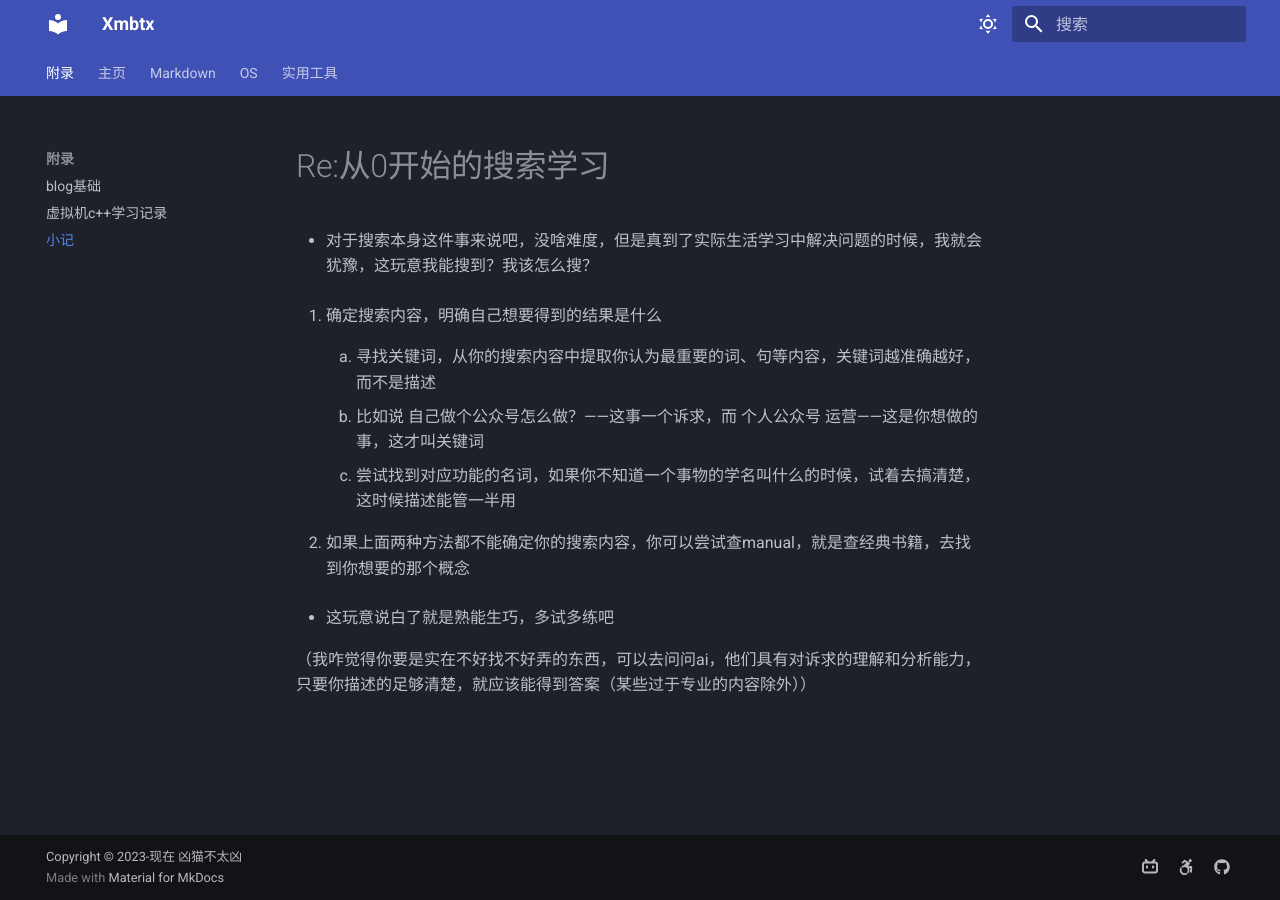
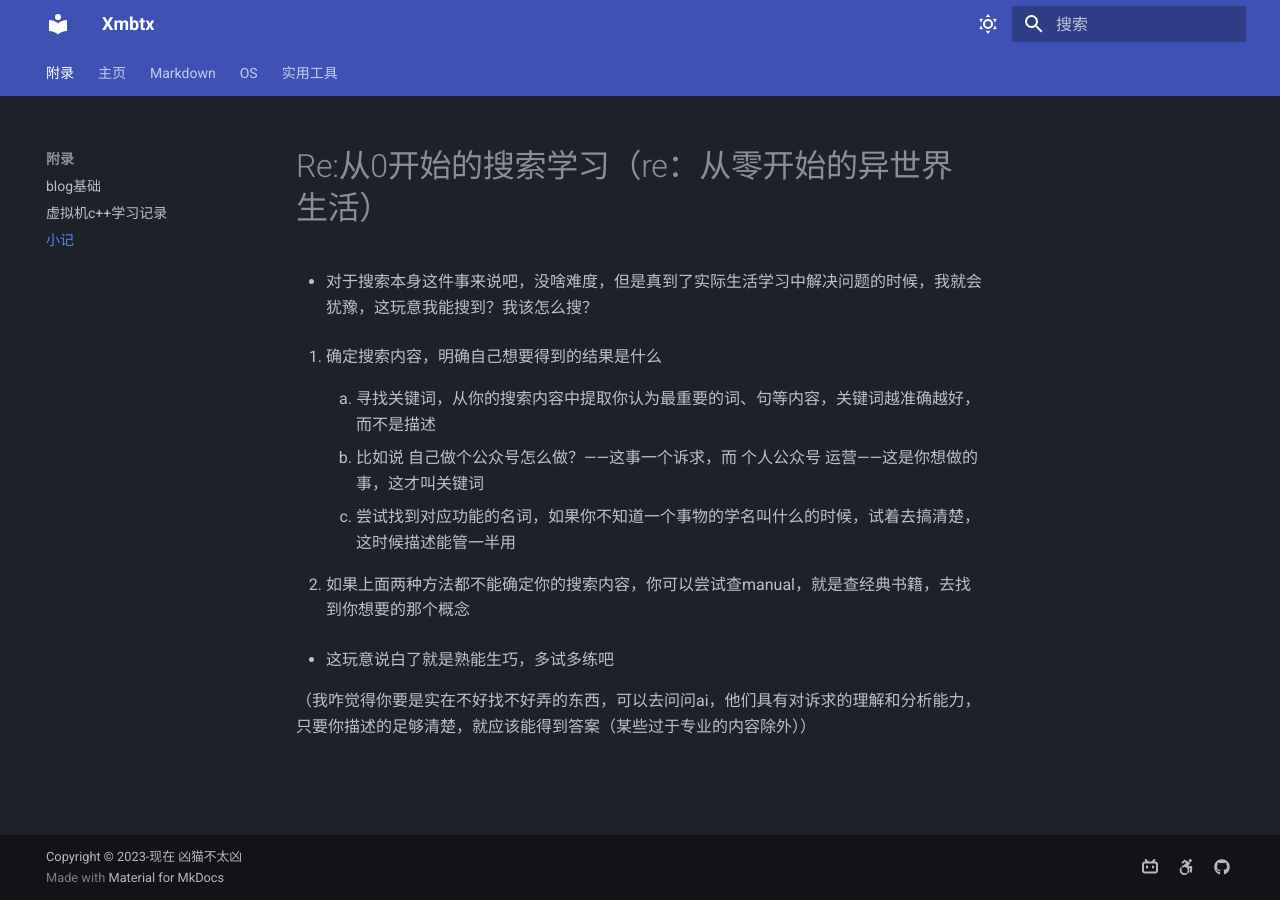
Before and after one commit to Xmbtx/xmbtx-blog, an MkDocs documentation site: the page built from docs/record/searching.md, in a window 1280 px wide. Built offline with MkDocs 1.6.1 and Material for MkDocs 9.7.7, drawn with Linux system fonts in a browser that asks for light colours.

Commit message:
2023-12-05_22:54:05 update

```diff
--- a/docs/record/searching.md
+++ b/docs/record/searching.md
@@ -1,4 +1,4 @@
-# Re:从0开始的搜索学习
+# Re:从0开始的搜索学习（re：从零开始的异世界生活）
 
 - 对于搜索本身这件事来说吧，没啥难度，但是真到了实际生活学习中解决问题的时候，我就会犹豫，这玩意我能搜到？我该怎么搜？
 
```
